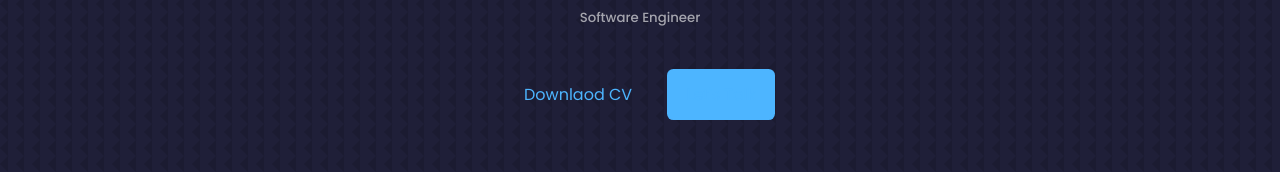
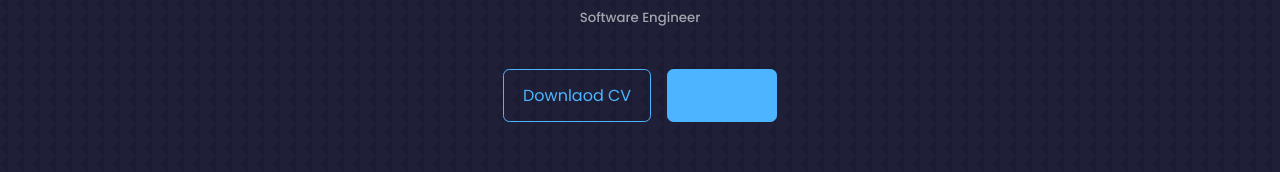
Before and after one commit to IbrahimMalgwi/Ibrahim-Portfolio, a React (Create React App) app: page / in a window 1280 px wide. Shown: the part 196-368 px from the top of the page. Built offline with nearby package versions, Linux system fonts and the light colour scheme.

Commit message:
update general css

```diff
--- a/src/index.css
+++ b/src/index.css
@@ -74,7 +74,7 @@ section > h2 {
    color: var(--color-light);
 }
 
-a{
+a {
    color: var(--color-primary);
    transition: var(--transition);
 }
@@ -90,7 +90,7 @@ a:hover {
    padding: 0.75rem 1.2rem;
    border-radius: 0.4rem;
    cursor: pointer;
-   border: 1px solid --color-primary;
+   border: 1px solid var(--color-primary);
    transition: var(--transition);
 }
 
@@ -112,7 +112,7 @@ img {
 }
 
 /* ========== MEDIA QUERIES (MEDIUM DEVICES) ==========  */
-@media screen and (min-width:1024px) {
+@media screen and (max-width:1024px) {
    .container {
       width: var(--container-width-md);
    }
```
